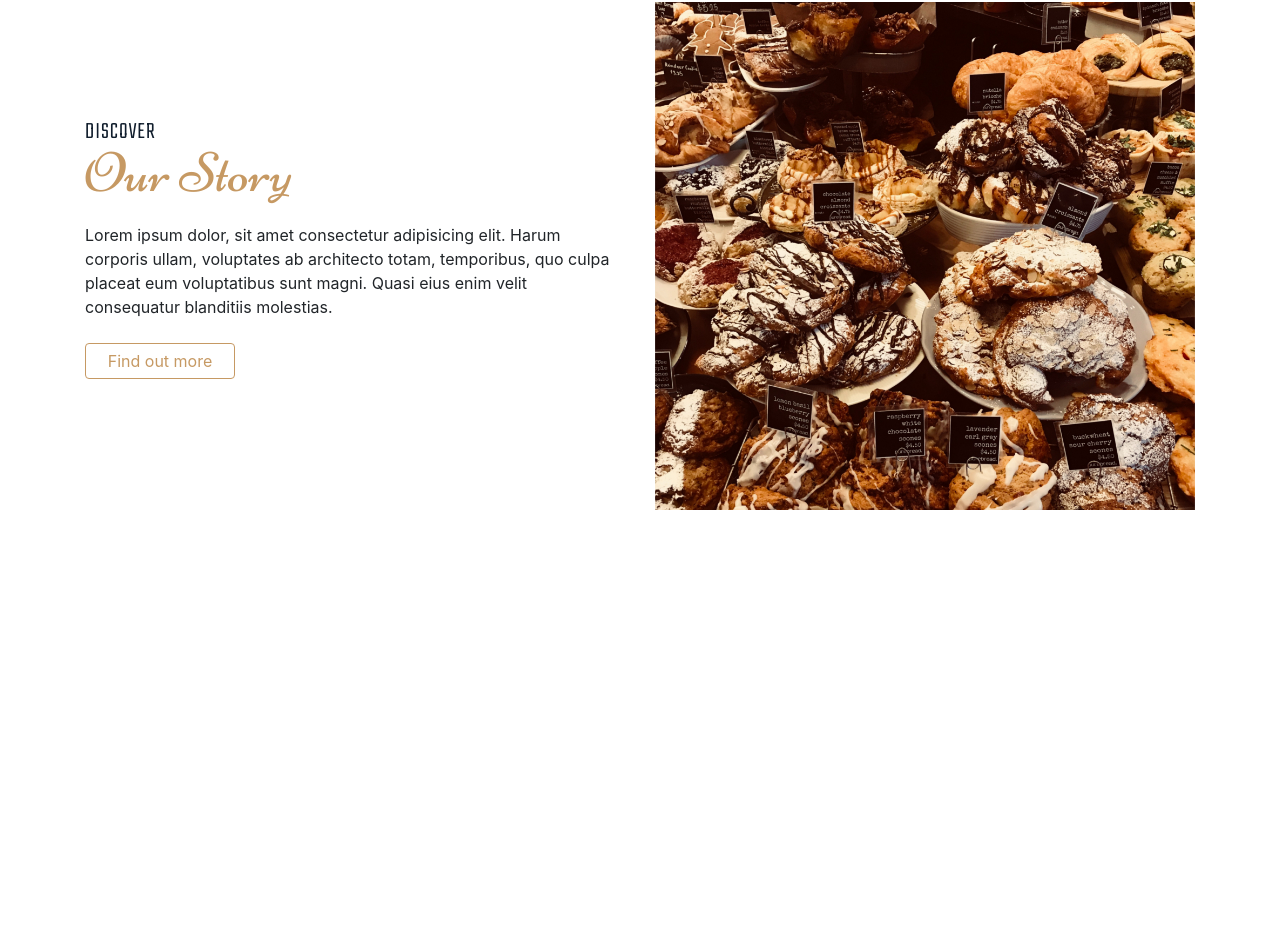
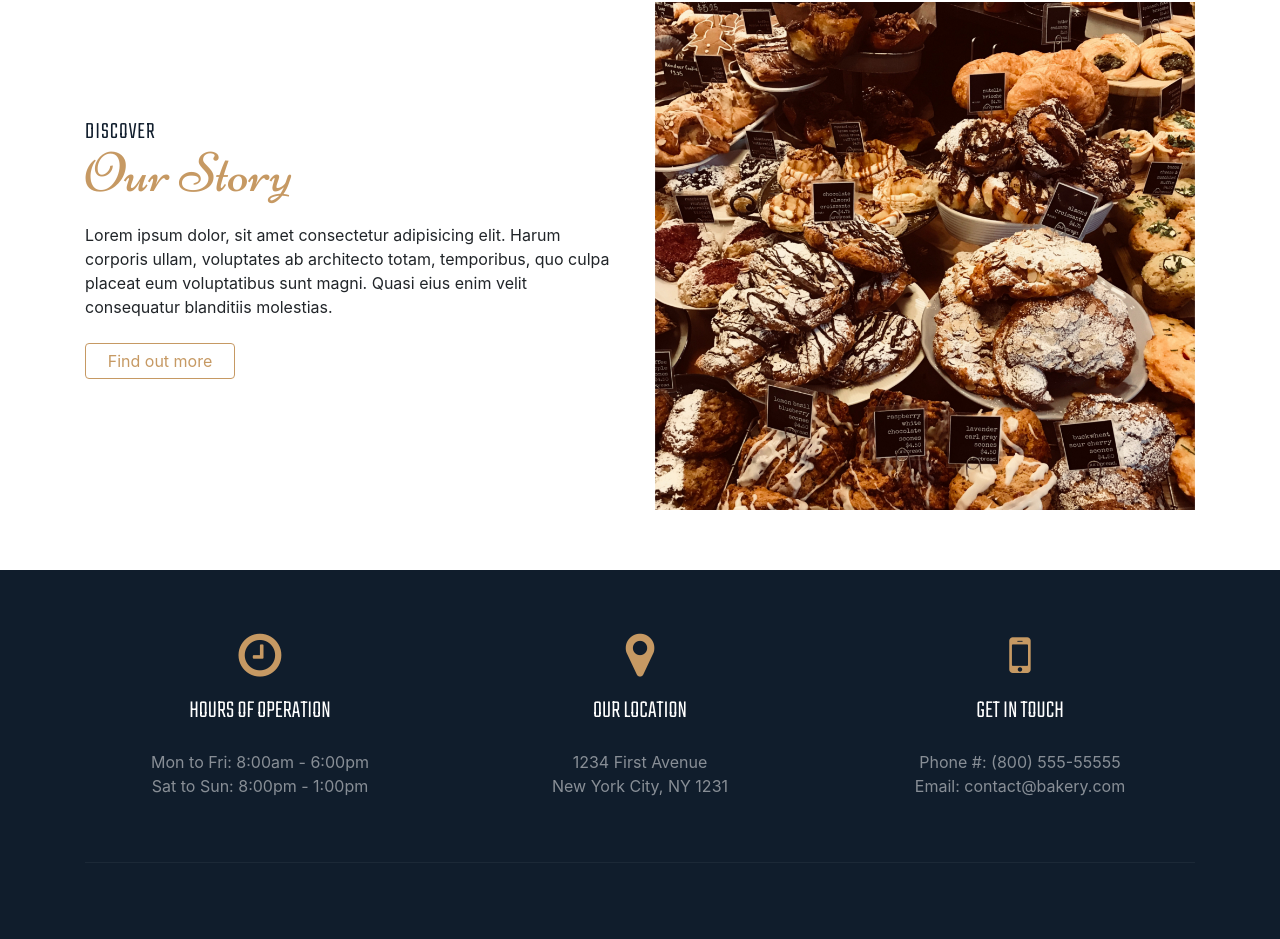
Before and after one commit to thisis-Shitanshu/responsive-bakery-website, a plain HTML site: page index.html in a window 1280 px wide. Shown: the part 858-1797 px from the top of the page. Before the commit the page ends 1428 px from the top, so only its background shows below. Drawn offline with nearby package versions, Linux system fonts and the light colour scheme.

Commit message:
Adding site info section.

```diff
--- a/index.html
+++ b/index.html
@@ -66,6 +66,39 @@
                 </div>
             </div>
         </section>
+        <section class="menu" id="menu">
+            <div class="container">
+                <div class="row text-center text-white">
+                    <div class="col-12 col-md-4 mb-4 mb-md-0">
+                        <div class="shop-info">
+                            <i class="fa fa-clock-o mb-3"></i>
+                            <h1 class="mb-4">Hours of operation</h1>
+                            <p>Mon to Fri: 8:00am - 6:00pm</p>
+                            <p>Sat to Sun: 8:00pm - 1:00pm</p>
+                        </div>
+                    </div>
+                    <div class="col-12 col-md-4 mb-4 mb-md-0">
+                        <div class="shop-info">
+                            <i class="fa fa-map-marker mb-3"></i>
+                            <h1 class="mb-4">Our location</h1>
+                            <address>
+                                1234 First Avenue <br>
+                                New York City, NY 1231
+                            </address>
+                        </div>
+                    </div>
+                    <div class="col-12 col-md-4 mb-4 mb-md-0">
+                        <div class="shop-info">
+                            <i class="fa fa-mobile mb-3"></i>
+                            <h1 class="mb-4">Get in touch</h1>
+                            <p>Phone #: (800) 555-55555</p>
+                            <p>Email: contact@bakery.com</p>
+                        </div>
+                    </div>
+                </div>
+                <hr class="mt-5">
+            </div>
+        </section>
     </main>
 
     <script
--- a/styles.css
+++ b/styles.css
@@ -162,9 +162,36 @@ header > .container {
     background-color: #c69963;
 }
 
+/*Menu*/
+.menu {
+    background-color: #101D2C;
+}
+
+.shop-info i {
+    color: #c69963;
+    font-size: 50px;
+}
+
+.shop-info h1 {
+    font-family: 'Teko', sans-serif;
+    font-size: 25px;
+    font-weight: 300;
+    text-transform: uppercase;
+}
+
+.shop-info p,
+.shop-info address {
+    color: rgba(255, 255, 255, .5);
+}
+
+hr {
+    border-top: 1px solid rgba(255, 255, 255, .05);
+}
+
 @media (min-width: 576px) {
     .navbar-brand {
         max-width: 150px;
+        margin-left: 30px;
     }
 
     .hamburger-menu {
@@ -174,14 +201,18 @@ header > .container {
 }
 
 @media (min-width: 768px) {
+    .navbar-brand {
+        margin-left: 30px;
+    }
+
     .btn {
         width: 150px;
     }
 }
 
 @media (min-width: 992px) {
-    header > .container {
-        padding: 0 150px;
+    .navbar-brand {
+        margin: 0 10%;
     }
 
     .hamburger-menu {
```
